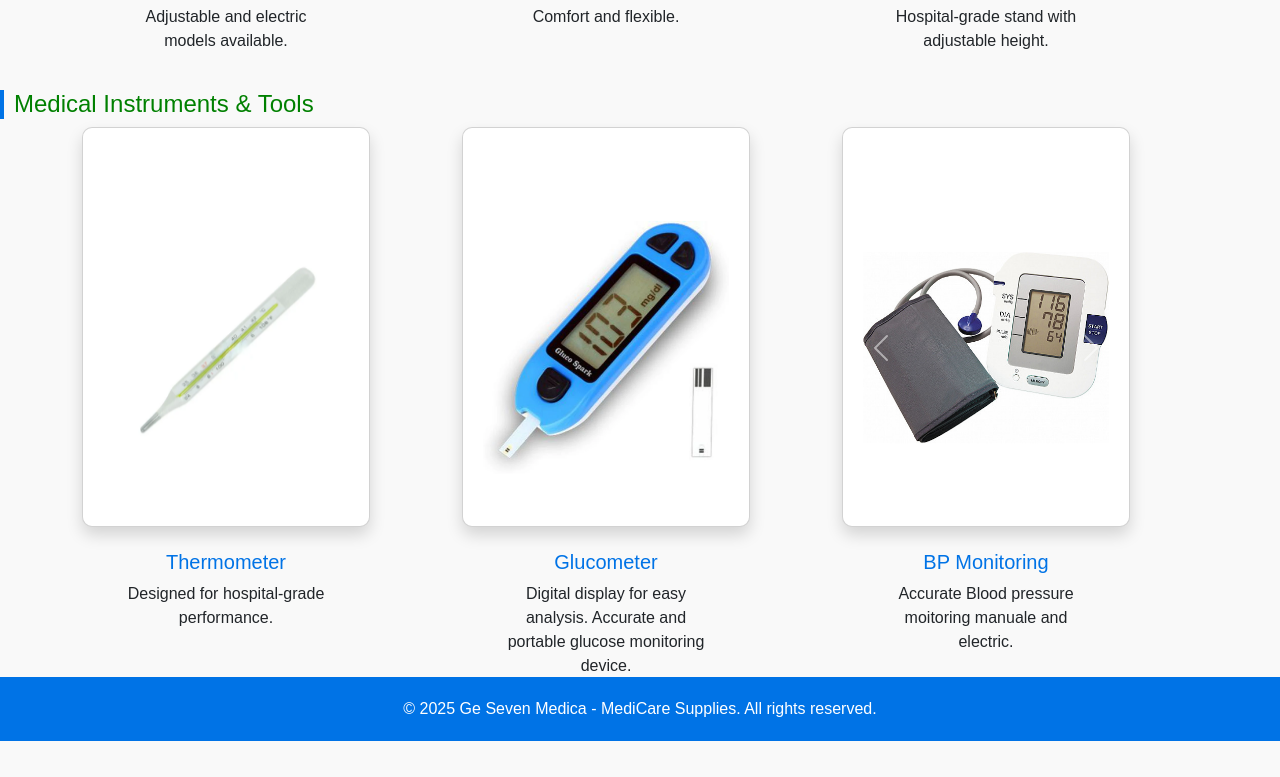
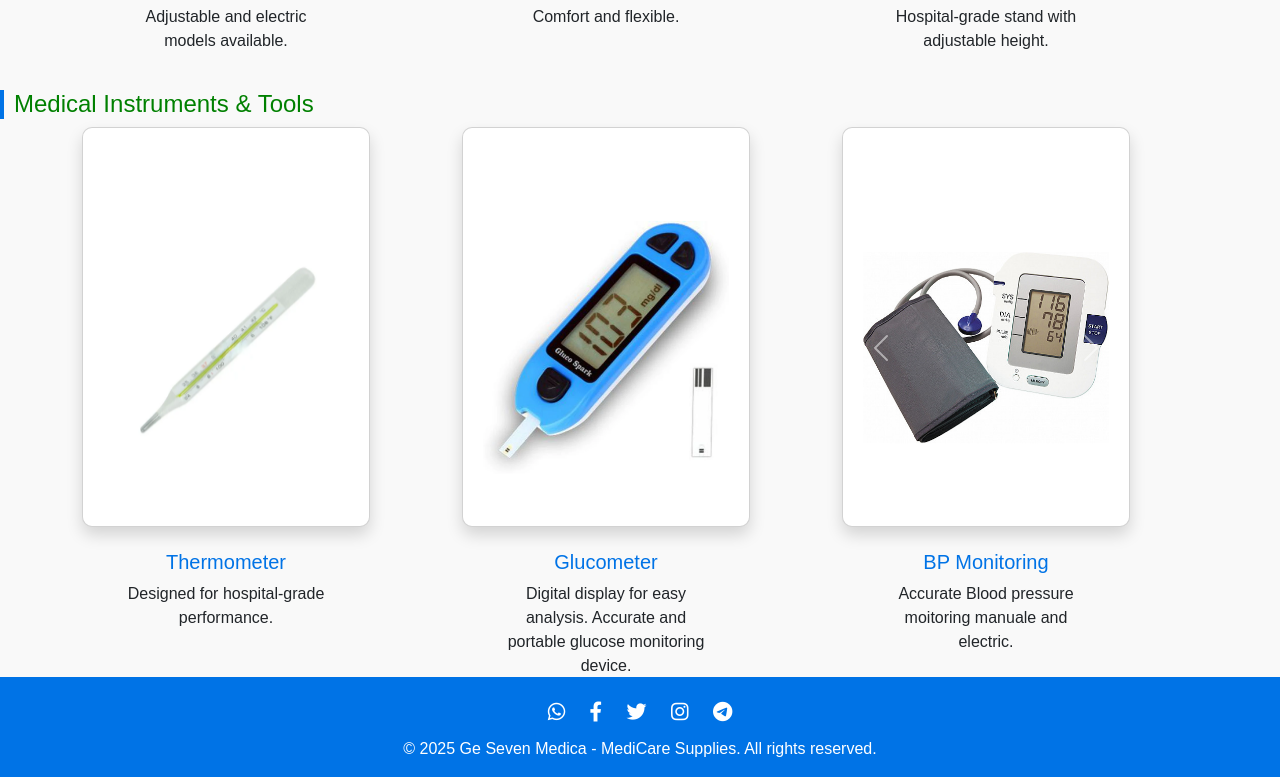
Before and after one commit to Gayu312/VCSIntern_Project-Medical_Supplies_Website, a plain HTML site: page includes/products.html in a window 1280 px wide. Shown: the part 638-1415 px from the top of the page. Before the commit the page ends 1379 px from the top, so only its background shows below. Drawn offline with nearby package versions, Linux system fonts and the light colour scheme.

Commit message:
Updated footer and made layout improvements

```diff
--- a/includes/products.html
+++ b/includes/products.html
@@ -307,7 +307,14 @@ h4 {
    </main>
 
 
-  <footer>
+   <footer>
+    <div class="social-icons">
+      <a href="https://wa.me/your_number" target="_blank"><i class="fab fa-whatsapp"></i></a>
+      <a href="https://facebook.com/your_page" target="_blank"><i class="fab fa-facebook-f"></i></a>
+      <a href="https://twitter.com/your_handle" target="_blank"><i class="fab fa-twitter"></i></a>
+      <a href="https://instagram.com/your_profile" target="_blank"><i class="fab fa-instagram"></i></a>
+      <a href="https://t.me/your_channel" target="_blank"><i class="fab fa-telegram-plane"></i></a>
+    </div>
     &copy; 2025 Ge Seven Medica - MediCare Supplies. All rights reserved.
   </footer>
 
--- a/style.css
+++ b/style.css
@@ -102,6 +102,27 @@ body {
     padding: 15px;
     margin-top: 50px;
   }
+
+
+
+
+  footer .social-icons {
+    margin-bottom: 10px;
+  }
+
+  footer .social-icons a {
+    margin: 0 10px;
+    color: white;
+    text-decoration: none;
+    font-size: 20px;
+    transition: color 0.3s;
+  }
+
+  footer .social-icons a:hover {
+    color: #ffcc00; /* or any accent color you like */
+  }
+
+
 
   @media (max-width: 600px) {
     nav ul {
```
Also changed, not shown: includes/about.html (+7 -0 lines), includes/contact.html (+7 -0 lines), includes/request_quote.html (+7 -0 lines), includes/thankyou.html (+7 -0 lines), index.html (+7 -0 lines).
